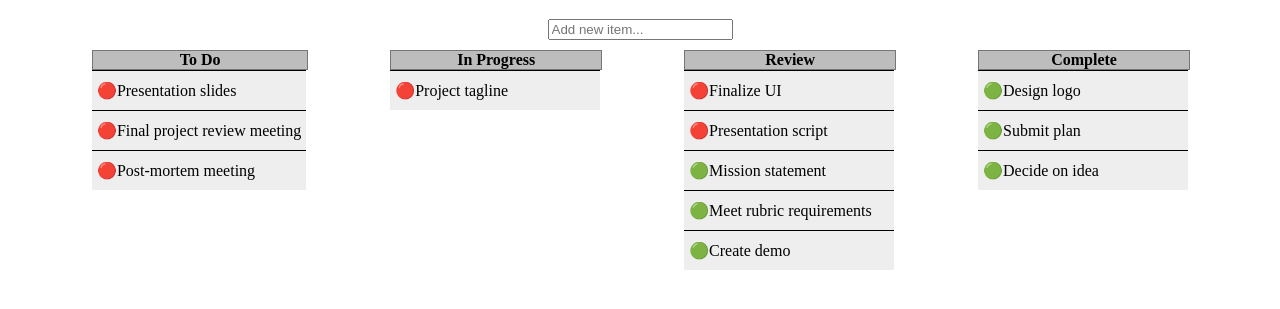
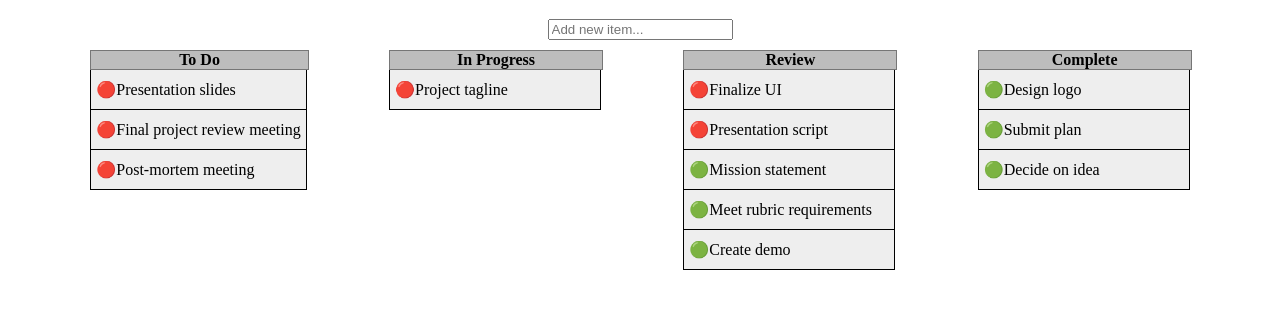
Before and after one commit to clematis1024/COLLaborate, a plain HTML site: page taskEdit.html in a window 1280 px wide. Shown: the part 249-558 px from the top of the page. Drawn offline with Linux system fonts and the light colour scheme.

Commit message:
Better border on task items

```diff
--- a/taskEdit.html
+++ b/taskEdit.html
@@ -6,8 +6,10 @@
         min-width: 200px;
         margin: auto;
         background-color: #eee;
-        border-top: 1px solid black;
         padding: 10px 5px;
+        border-bottom: 1px solid black;
+        border-left: 1px solid black;
+        border-right: 1px solid black;
     }
     h4 {
         background-color: #bdbdbd;
```
